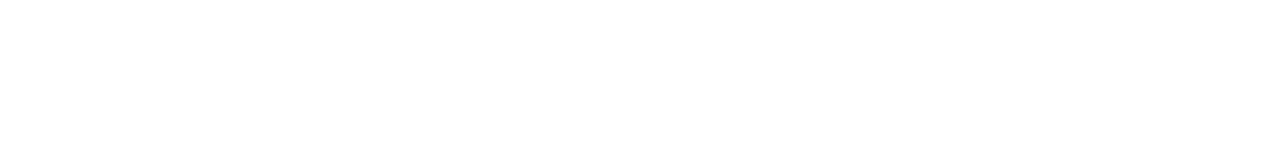
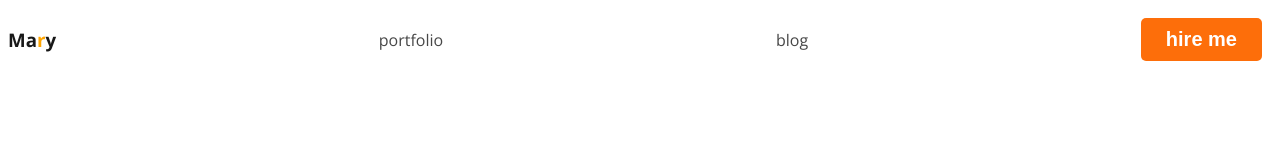
Before and after one commit to paul-96-shimu/developer-portfolio, a plain HTML site: page index.html in a window 1280 px wide. Drawn offline with nearby package versions, Linux system fonts and the light colour scheme.

Commit message:
added nav

```diff
--- a/index.html
+++ b/index.html
@@ -4,10 +4,19 @@
     <meta charset="UTF-8">
     <meta name="viewport" content="width=device-width, initial-scale=1.0">
     <title>web developer portfolio</title>
+    <link rel="preconnect" href="https://fonts.googleapis.com">
+<link rel="preconnect" href="https://fonts.gstatic.com" crossorigin>
+<link href="https://fonts.googleapis.com/css2?family=Open+Sans:ital,wght@0,300..800;1,300..800&display=swap" rel="stylesheet">
+    <link rel="stylesheet" href="styles/portfolio.css">
 </head>
 <body>
     <header>
-
+<nav>
+    <h3 class="nav-title">Ma<span class="text-primary">r</span>y</h3>
+    <li><a href="">portfolio</a></li>
+    <li><a href="">blog</a></li>
+    <li><button class="btn-primary">hire me</button></li>
+</nav>
     </header>
     <main>
 
--- /dev/null
+++ b/styles/portfolio.css
@@ -0,0 +1,37 @@
+/* common shared styles*/
+body{
+    font-family:  'lato',
+    sans-serif;
+    font-family: 'open sans',
+    sans-serif;
+}
+.text-primary{
+    color: orange;
+
+}
+.btn-primary{
+    border-radius: 5px;
+    background: #fd6e0a;
+    border: 0;
+    color: white;
+    font-size: 20px;
+    font-weight: 700;
+    padding: 10px 25px;
+}
+/* nav related styles*/
+nav{
+    display: flex;
+    justify-content: space-between;
+    align-items: center;
+}
+.nav-title{
+    color: #181818;
+}
+nav li {
+    list-style: none;
+    margin: 10px;
+}
+nav a{
+    text-decoration: none;
+    color: #474747;
+}
```
